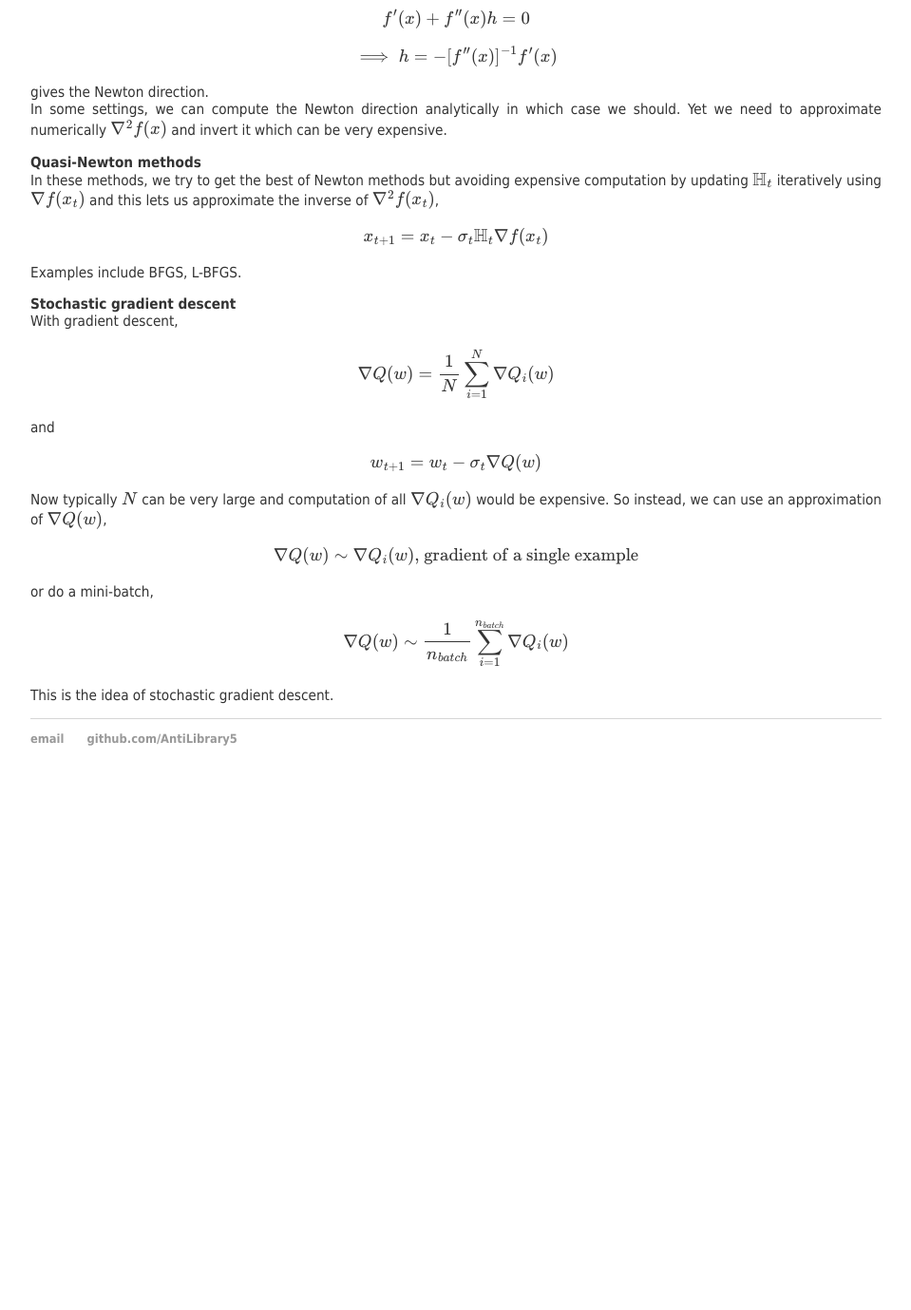
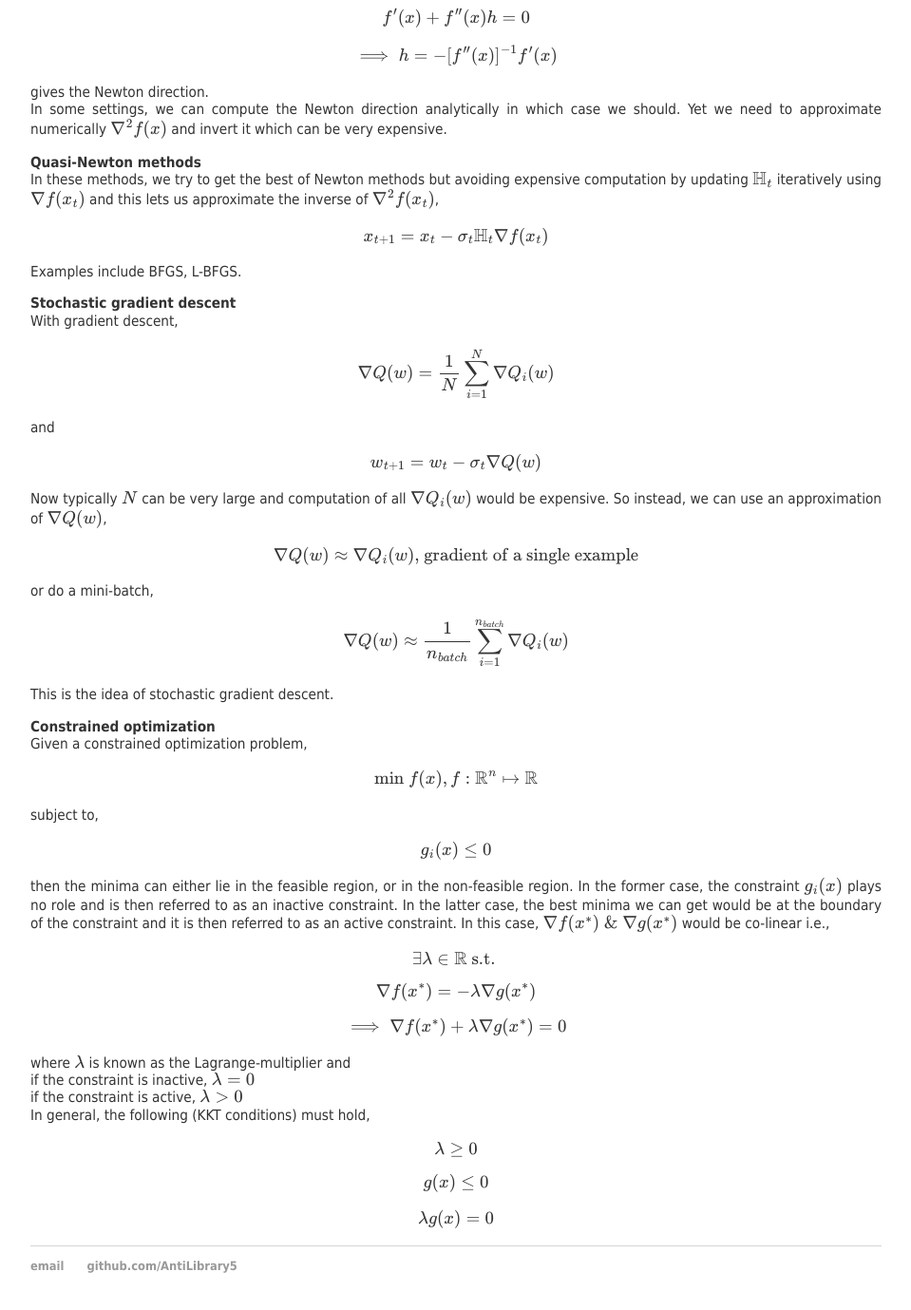
Before and after one commit to AntiLibrary5/AntiLibrary5.github.io, a Jekyll site: the page built from notes/optimization.html, in a window 1280 px wide and 1400 px high, scrolled down 3369 px. Shown: the top 1379 px of the window at 95% size, without its empty margins (160-1119 px from the left). Built offline with Jekyll 4.4.1, drawn with Linux system fonts in a browser that asks for light colours; nearby versions of some CDN libraries; before the commit the page ends 4214 px from its top, so only the background shows below that; some of the changed text lies outside the part shown.

Commit message:
Update optimization.html

```diff
--- a/notes/optimization.html
+++ b/notes/optimization.html
@@ -105,7 +105,7 @@ For \(h\) small enough, we get the quadratic approximation of \(f\),
 <p align="justify">
 <b>Local minima</b>
 <br>\[x^*: \exists \textrm{ a neighborhood } V \textrm{ of } x^* \textrm{ s.t. }\]
-<br>\[\forall x \in V: f(x) \ge f(x^*)\]
+\[\forall x \in V: f(x) \ge f(x^*)\]
 given,
 <br>\(f: \mathbb{R} \rightarrow \mathbb{R} \textrm{ is differentiable }\)
 <br>\(f'(x) = 0 \textrm{ at optimal points }\)
@@ -122,9 +122,9 @@ given,
 <p align="justify">
 <b>Optimality conditions</b>
 <br>Assume that \(f\) is twice continuously differentiable.
-<br><i>Necessary conditions:</i>
+<br><br><i>Necessary conditions:</i>
 <br>If \(x^*\) is a local minimum, then \(\nabla f(x^*) = 0 \textrm{ and } \nabla^2 f(x^*) \) is positive semi-definite.
-<br><i>Sufficient conditions:</i>
+<br><br><i>Sufficient conditions:</i>
 <br>If \(x^*\) which satisfies \(\nabla f(x^*) = 0 \textrm{ and } \nabla^2 f(x^*) \) is positive-definite, then \(x^*\) is a strict local minimum
 </p>
 
@@ -179,8 +179,29 @@ Examples include BFGS, L-BFGS.
 \[ \nabla Q(w) = \frac{1}{N} \sum_{i=1}^N \nabla Q_i (w) \] and
 \[ w_{t+1} = w_t - \sigma_t \nabla Q(w) \]
 Now typically \(N\) can be very large and computation of all \(\nabla Q_i(w)\) would be expensive. So instead, we can use an approximation of \(\nabla Q(w)\),
-\[ \nabla Q(w) \sim \nabla Q_i(w) \textrm{, gradient of a single example} \]
+\[ \nabla Q(w) \approx \nabla Q_i(w) \textrm{, gradient of a single example} \]
 or do a mini-batch,
-\[ \nabla Q(w) \sim \frac{1}{n_{batch}} \sum_{i=1}^{n_{batch}} \nabla Q_i (w) \]
+\[ \nabla Q(w) \approx \frac{1}{n_{batch}} \sum_{i=1}^{n_{batch}} \nabla Q_i (w) \]
 This is the idea of stochastic gradient descent.
 </p>
+
+
+
+<p align="justify">
+<b>Constrained optimization</b>
+<br>Given a constrained optimization problem,
+\[\textrm{min } f(x),f:\mathbb{R}^n \mapsto \mathbb{R}\]
+subject to,
+\[g_i(x) \le 0\]
+then the minima can either lie in the feasible region, or in the non-feasible region. In the former case, the constraint \(g_i(x)\) plays no role and is then referred to as an inactive constraint. In the latter case, the best minima we can get would be at the boundary of the constraint and it is then referred to as an active constraint. In this case, \(\nabla f(x^*) \textrm{ & } \nabla g(x^*) \) would be co-linear i.e.,
+\[ \exists \lambda \in \mathbb{R} \textrm{ s.t. }\]
+\[ \nabla f(x^*) = - \lambda \nabla g(x^*) \]
+\[ \implies \nabla f(x^*) + \lambda \nabla g(x^*) = 0 \]
+where \(\lambda\) is known as the Lagrange-multiplier and
+<br>if the constraint is inactive, \(\lambda = 0\)
+<br>if the constraint is active, \(\lambda > 0\)
+<br>In general, the following (KKT conditions) must hold,
+\[\lambda \ge 0\]
+\[g(x) \le 0\]
+\[\lambda g(x) = 0\]
+</p>
```
Also changed, not shown: other parts of notes/optimization.html (+1 -1 lines).
